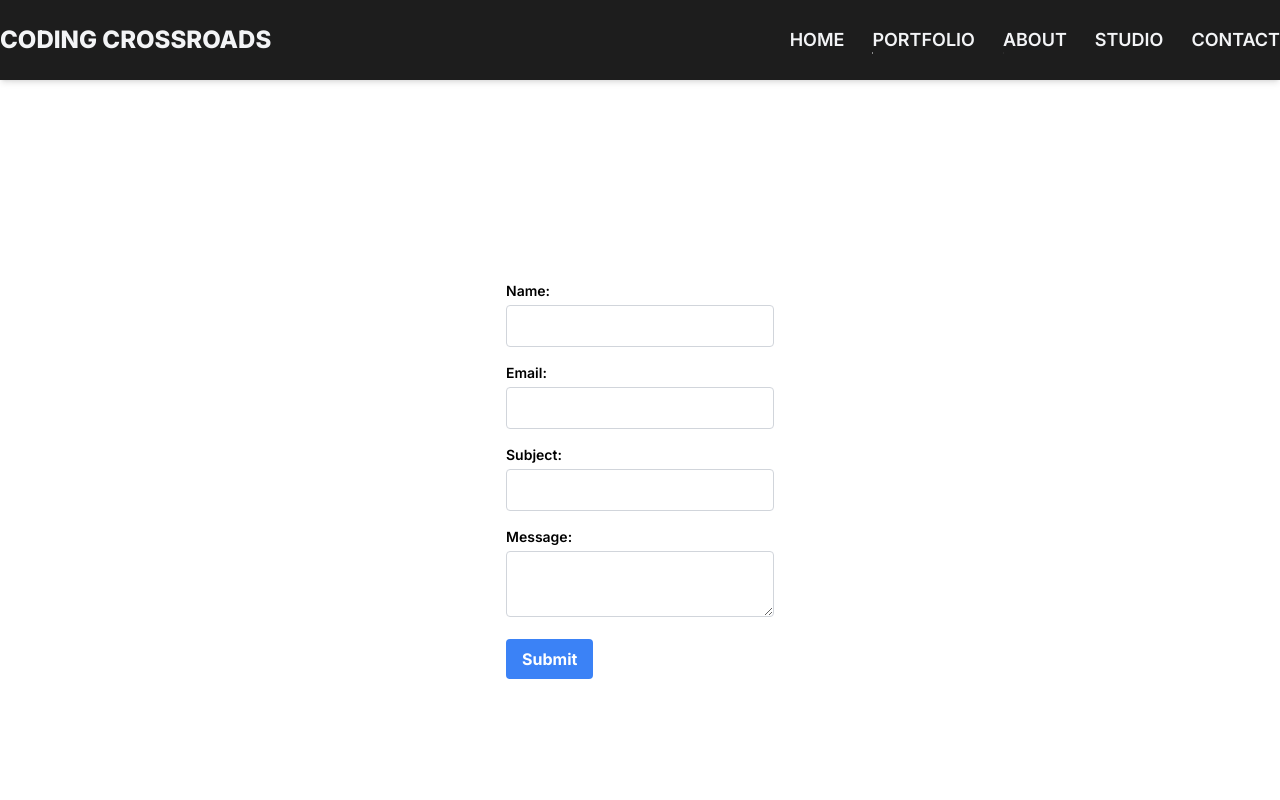
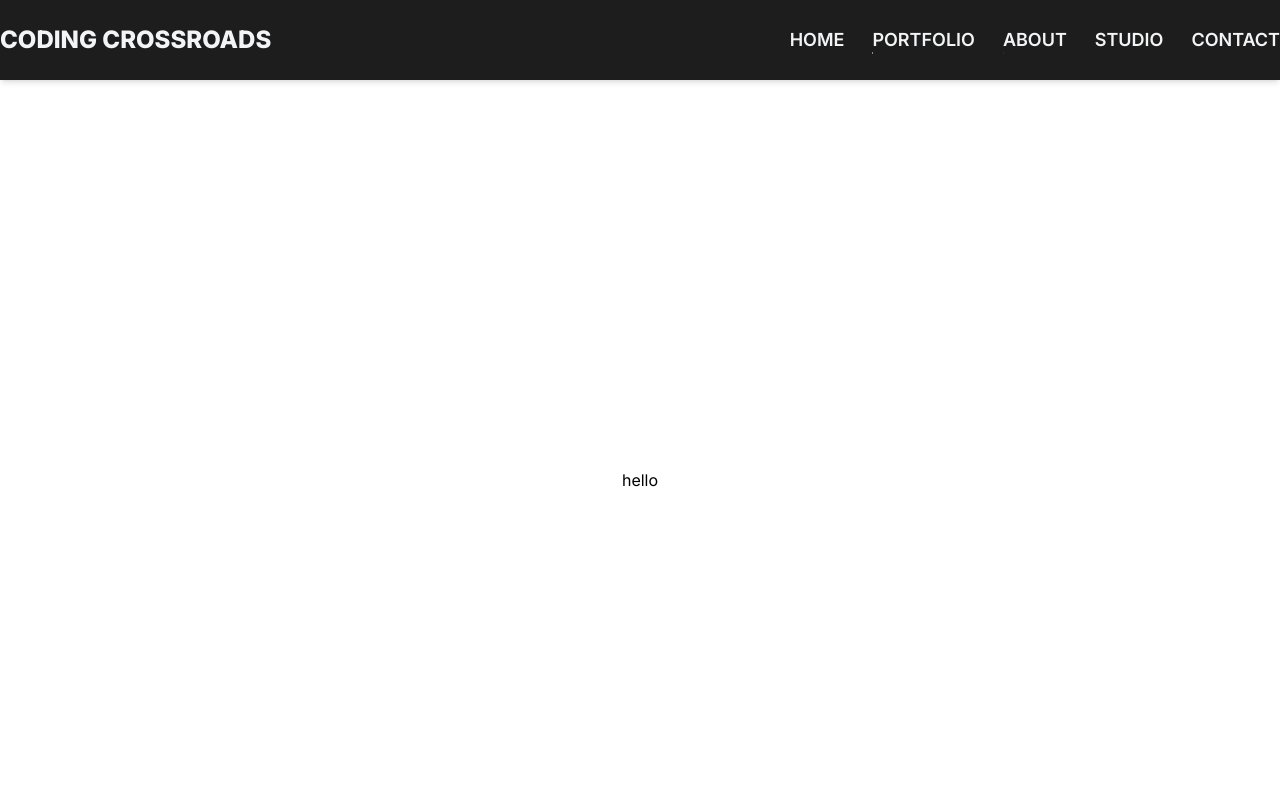
Before and after one commit to Zawadzki-Michal/CodingCrossroads, a Next.js app: page /contact in a window 1280 px wide. Shown: the top 800 px of the page. Built offline with nearby package versions, Linux system fonts and the light colour scheme.

Commit message:
fixed due to issue with contact form

```diff
--- a/package.json
+++ b/package.json
@@ -10,6 +10,8 @@
   },
   "dependencies": {
     "@portabletext/react": "^3.0.11",
+    "@react-email/components": "^0.0.12",
+    "@react-email/tailwind": "^0.0.13",
     "@sanity/image-url": "^1.0.2",
     "@sanity/vision": "^3.23.4",
     "next": "14.0.4",
--- a/src/app/(user)/api/send/route.ts
+++ /dev/null
@@ -1,32 +0,0 @@
-import { EmailTemplate } from '../../../../components/email-template';
-import { Resend } from 'resend';
-import { NextRequest, NextResponse } from 'next/server';
-
-const resend = new Resend(process.env.RESEND_API_KEY);
-
-export default async function POST(request: NextRequest) {
-  try {
-    const body = await request.json();
-    console.log("body", body);
-    const { email, name, message, subject } = body;
-
-    // Add a 'text' property to the resend.emails.send options
-    const data = await resend.emails.send({
-      from: 'info@coding-crossroads.co.uk',
-      to: email,
-      subject: 'Thank you for contacting us',
-      react: EmailTemplate({ firstName: name }),
-      text: 'This is the text version of your email', // Add a text property
-    });
-
-    // Check if 'status' property exists before using it
-    if ('status' in data && data.status === 'success') {
-      return NextResponse.json({ message: 'Email sent successfully' });
-    }
-
-    return NextResponse.json(data);
-  } catch (error) {
-    console.error('Error:', error);
-    return NextResponse.json({ message: 'Something went wrong' });
-  }
-}
--- a/src/app/(user)/contact/page.tsx
+++ b/src/app/(user)/contact/page.tsx
@@ -1,10 +1,9 @@
-import Contact from "@/components/Contact";
 
 
 export default function ContactPage() {
   return (
     <main className='flex min-h-screen flex-col items-center justify-center p-24 bg-white'>
-      <Contact />
+      <p>hello</p>
     </main>
   );
 }
--- a/src/components/Contact.tsx
+++ /dev/null
@@ -1,140 +0,0 @@
-"use client";
-// Import necessary modules
-import React, { useState, FormEvent, ChangeEvent } from 'react';
-
-
-// Interface for contact data
-interface ContactData {
-  name: string;
-  email: string;
-  subject: string;
-  message: string;
-}
-
-// Contact component
-const Contact: React.FC = () => {
-  // State for form data
-  const [data, setData] = useState<ContactData>({
-    name: '',
-    email: '',
-    subject: '',
-    message: '',
-  });
-
-  // Handle form input changes
-  const handleChange = (e: ChangeEvent<HTMLInputElement | HTMLTextAreaElement>) => {
-    const { name, value } = e.target;
-    setData((prevData) => ({ ...prevData, [name]: value }));
-  };
-
-  // Handle form submission
-  const handleSubmit = async (e: FormEvent) => {
-    e.preventDefault();
-
-    try {
-      // Send email to the server
-      const response = await fetch('/api/send', {
-        method: 'POST',
-        headers: {
-          'Content-Type': 'application/json',
-        },
-        body: JSON.stringify(data),
-      });
-
-      if (response.ok) {
-        // Clear form data on successful submission
-        setData({
-          name: '',
-          email: '',
-          subject: '',
-          message: '',
-        });
-
-        // Display success toast
-
-      } else {
-        // Display error toast on submission failure
-
-      }
-    } catch (error) {
-      console.error('Error sending the message:', error);
-      // Display error toast on unexpected errors
-
-    }
-  };
-
-  // Return JSX for the form
-  return (
-    <form onSubmit={handleSubmit} className="max-w-md mx-auto my-8">
-      {/* Form inputs */}
-      <div className="mb-4">
-        <label htmlFor="name" className="block text-sm font-semibold mb-1">
-          Name:
-        </label>
-        <input
-          type="text"
-          id="name"
-          name="name"
-          value={data.name}
-          onChange={handleChange}
-          required
-          className="w-full px-4 py-2 border border-gray-300 rounded"
-        />
-      </div>
-
-      <div className="mb-4">
-        <label htmlFor="email" className="block text-sm font-semibold mb-1">
-          Email:
-        </label>
-        <input
-          type="email"
-          id="email"
-          name="email"
-          value={data.email}
-          onChange={handleChange}
-          required
-          className="w-full px-4 py-2 border border-gray-300 rounded"
-        />
-      </div>
-
-      <div className="mb-4">
-        <label htmlFor="subject" className="block text-sm font-semibold mb-1">
-          Subject:
-        </label>
-        <input
-          type="text"
-          id="subject"
-          name="subject"
-          value={data.subject}
-          onChange={handleChange}
-          required
-          className="w-full px-4 py-2 border border-gray-300 rounded"
-        />
-      </div>
-
-      <div className="mb-4">
-        <label htmlFor="message" className="block text-sm font-semibold mb-1">
-          Message:
-        </label>
-        <textarea
-          id="message"
-          name="message"
-          value={data.message}
-          onChange={handleChange}
-          required
-          className="w-full px-4 py-2 border border-gray-300 rounded"
-        />
-      </div>
-
-      {/* Button for form submission */}
-      <button
-        type="submit"
-        className="bg-blue-500 hover:bg-blue-700 text-white font-bold py-2 px-4 rounded"
-      >
-        Submit
-      </button>
-    </form>
-  );
-};
-
-export default Contact;
```
Also changed, not shown: 2 other files (tests, documents, lock files or other folders).
